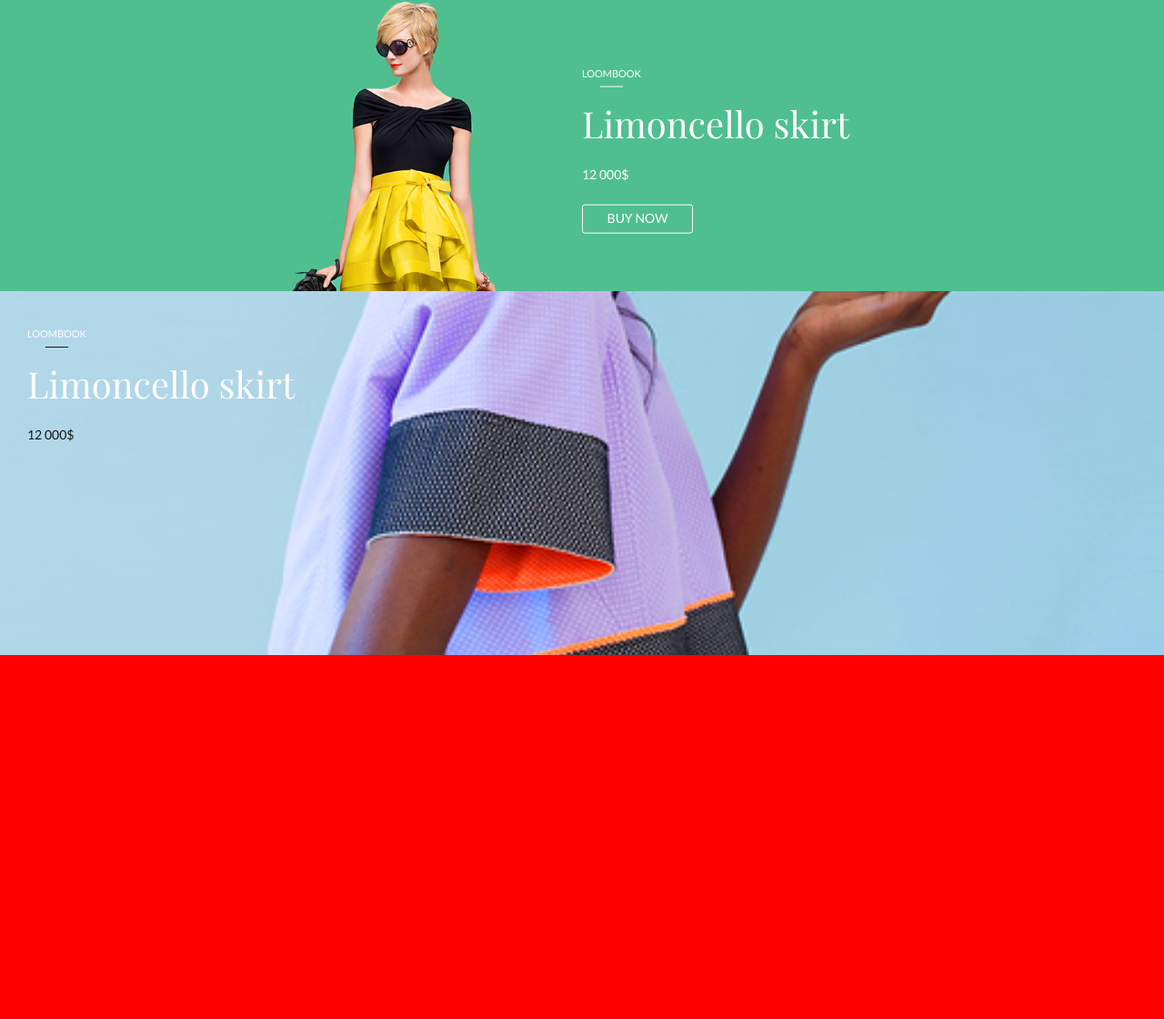
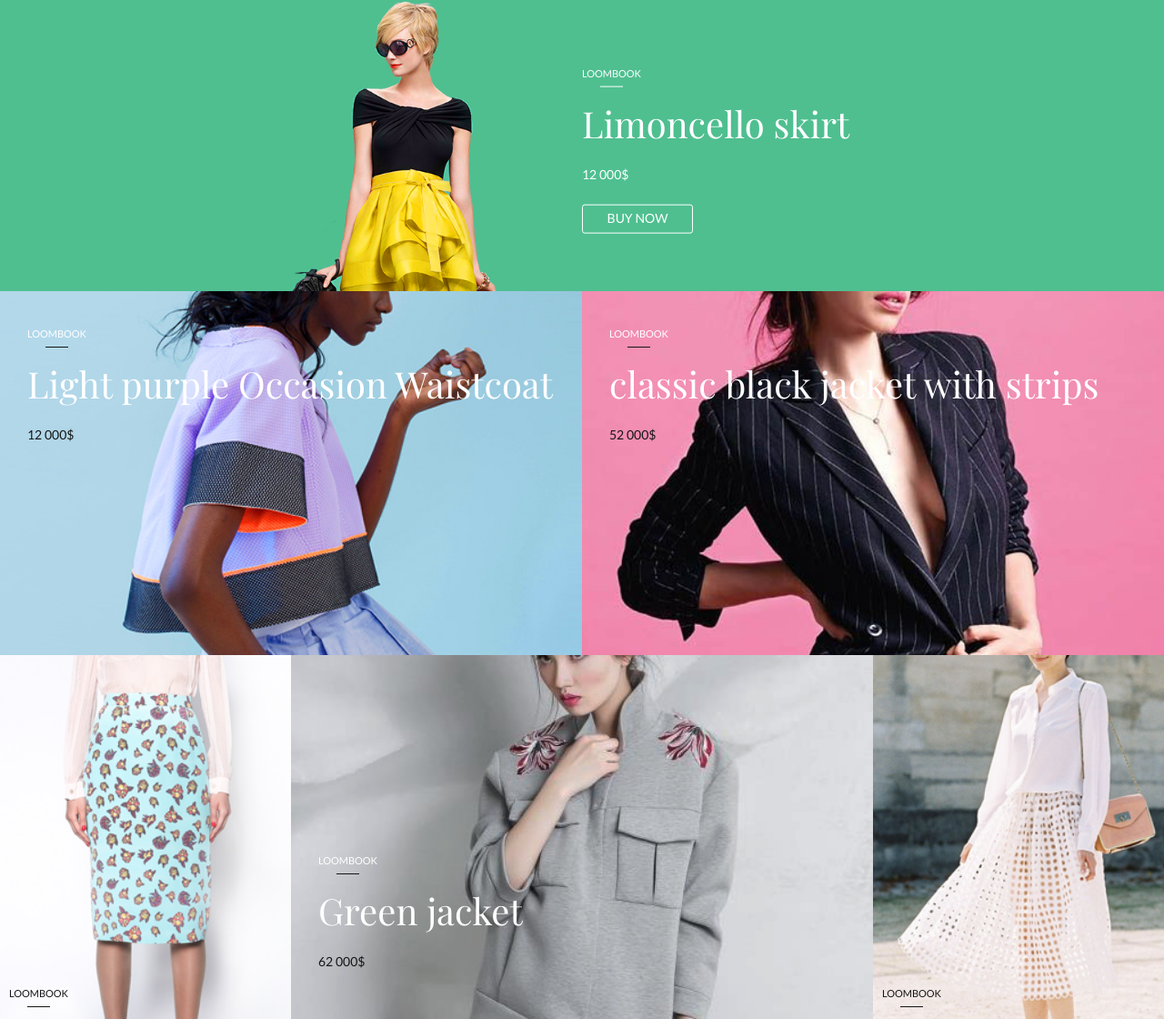
Before and after one commit to micldi/Fashion-Store-Website, a website: page app/index.html in a window 1280 px wide. Shown: the part 50-1170 px from the top of the page at 91% size. Before the commit the page ends 800 px from the top, so only its background shows below. Drawn offline with nearby package versions, Linux system fonts and the light colour scheme; a web font is replaced by a local one.

Commit message:
added all slides

```diff
--- a/app/index.html
+++ b/app/index.html
@@ -44,6 +44,7 @@
                 </div>
             </div>
         </nav>
+
         <div class="containerSlides">
             <section class="slide1">
                 <div class="container">
@@ -55,15 +56,52 @@
                     <a href="#" class="btn">BUY NOW</a>
                 </div>
             </section>
+            <div class="row">
                 <section class="slide2">
                     <div class="container">
                         <header>
                             <p class="class">loombook</p>
-                        <h1>Limoncello skirt</h1>
+                            <h1>Light purple Occasion Waistcoat</h1>
                             <p class="price">12 000$</p>
                         </header>
                     </div>
                 </section>
+                <section class="slide3">
+                    <div class="container">
+                        <header>
+                            <p class="class">loombook</p>
+                            <h1>classic black jacket with strips </h1>
+                            <p class="price">52 000$</p>
+                        </header>
                     </div>
+                </section>
+            </div>
+            <div class="row">
+                <section class="slide4">
+                    <div class="container">
+                        <header>
+                            <p class="class">loombook</p>
+                        </header>
+                    </div>
+                </section>
+                <section class="slide5">
+                    <div class="container">
+                        <header>
+                        <p class="class">loombook</p>
+                        <h1>Green jacket</h1>
+                        <p class="price">62 000$</p>
+                    </header>
+                    </div>
+                </section>
+                <section class="slide6">
+                    <div class="container">
+                        <header>
+                            <p class="class">loombook</p>
+                        </header>
+                    </div>
+                </section>
+            </div>
+        </div>
+
     </body>
 </html>
--- a/app/scss/modules/_slides.scss
+++ b/app/scss/modules/_slides.scss
@@ -109,6 +109,17 @@
 			}
 		}
 	}
+
+	.row {
+		position: relative;
+		width: 100%;
+		display: block;
+		clear: both;
+		&>section {
+			float: left;
+		}
+	}
+
 	.slide2 {
 		min-height: 50vh;
 
@@ -132,4 +143,100 @@
 			}
 		}
 	}
+	.slide3 {
+		min-height: 50vh;
+
+		background-color: map-get($colors, pink);
+
+		background-image: url('../img/slide3.png');
+		background-position: center;
+		background-size: cover;
+
+		.container {
+			padding: 30px 0 0 30px;
+			header {
+				.class {
+					&:after {
+						background-color: map-get($colors, black);
+					}
+				}
+				.price {
+					color: map-get($colors, black);
+				}
+			}
+		}
+	}
+	.slide2, .slide3 {
+		@include mquery(xl) {
+			width: 50%;
+		}
+	}
+
+	.slide4,
+	.slide6 {
+		@include mquery(xl) {
+			width: 25%;
+			min-height: 50vh;
+		}
+		min-height: 100vh;
+		position: relative;
+
+		background-color: map-get($colors, white);
+
+		background-position: center;
+		background-size: cover;
+
+		.container {
+			width: 100%;
+			height: 100%;
+			header {
+				position: absolute;
+				left: 10px;
+				bottom: 10px;
+				.class {
+					color: map-get($colors, black);
+					&:after {
+						background-color: map-get($colors, black);
+					}
+				}
+			}
+		}
+	}
+	.slide4 {
+		background-image: url('../img/slide4.png');
+	}
+	.slide6 {
+		background-image: url('../img/slide6.png');
+	}
+
+	.slide5 {
+		@include mquery(xl) {
+			width: 50%;
+		}
+		min-height: 50vh;
+
+		background-color: map-get($colors, white);
+
+		background-image: url('../img/slide5.png');
+		background-position: center;
+		background-size: cover;
+
+		position: relative;
+
+		.container {
+			position: absolute;
+			bottom: 30px;
+			left: 30px;
+			header {
+				.class {
+					&:after {
+						background-color: map-get($colors, black);
+					}
+				}
+				.price {
+					color: map-get($colors, black);
+				}
+			}
+		}
+	}
 }
```
Also changed, not shown: app/css/style.css, app/img/slide3.png (added), app/img/slide4.png (added), app/img/slide5.png (added), app/img/slide6.png (added). Lines whose indentation alone changed are shown as unchanged.
